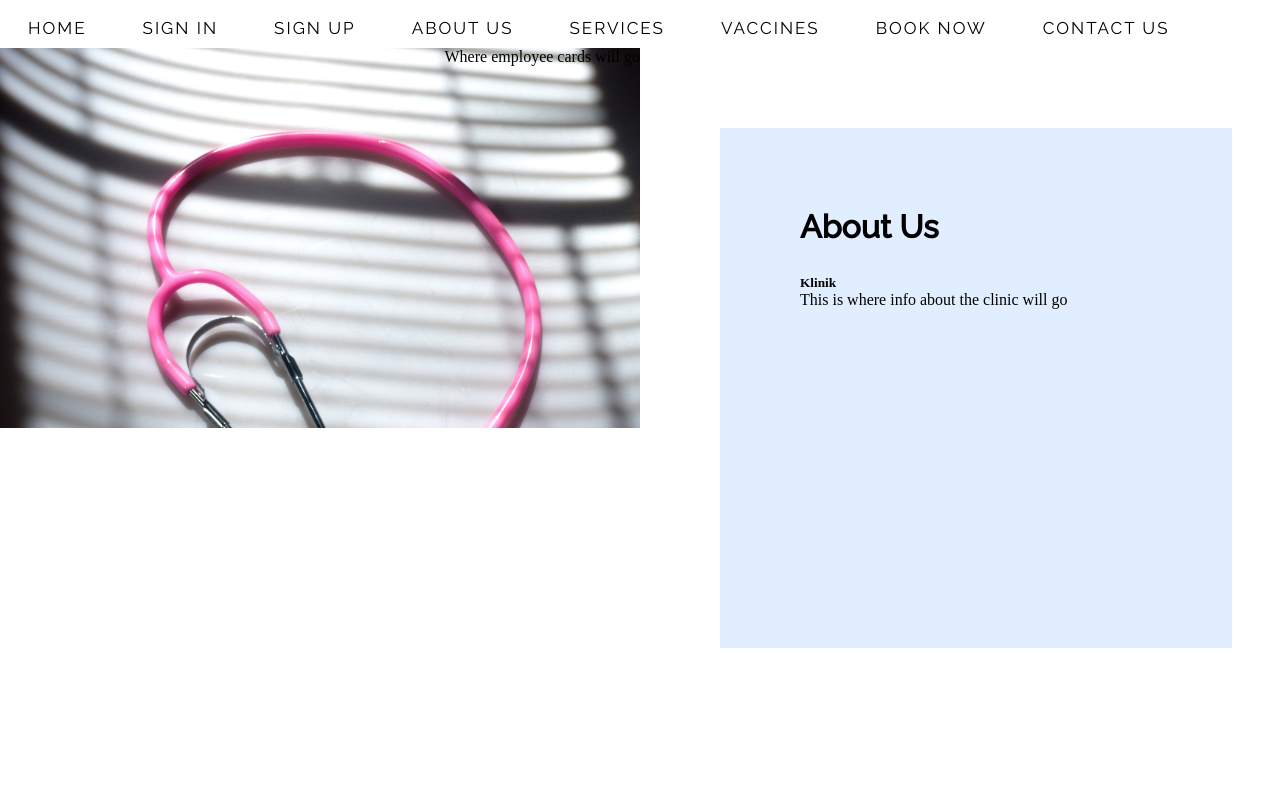
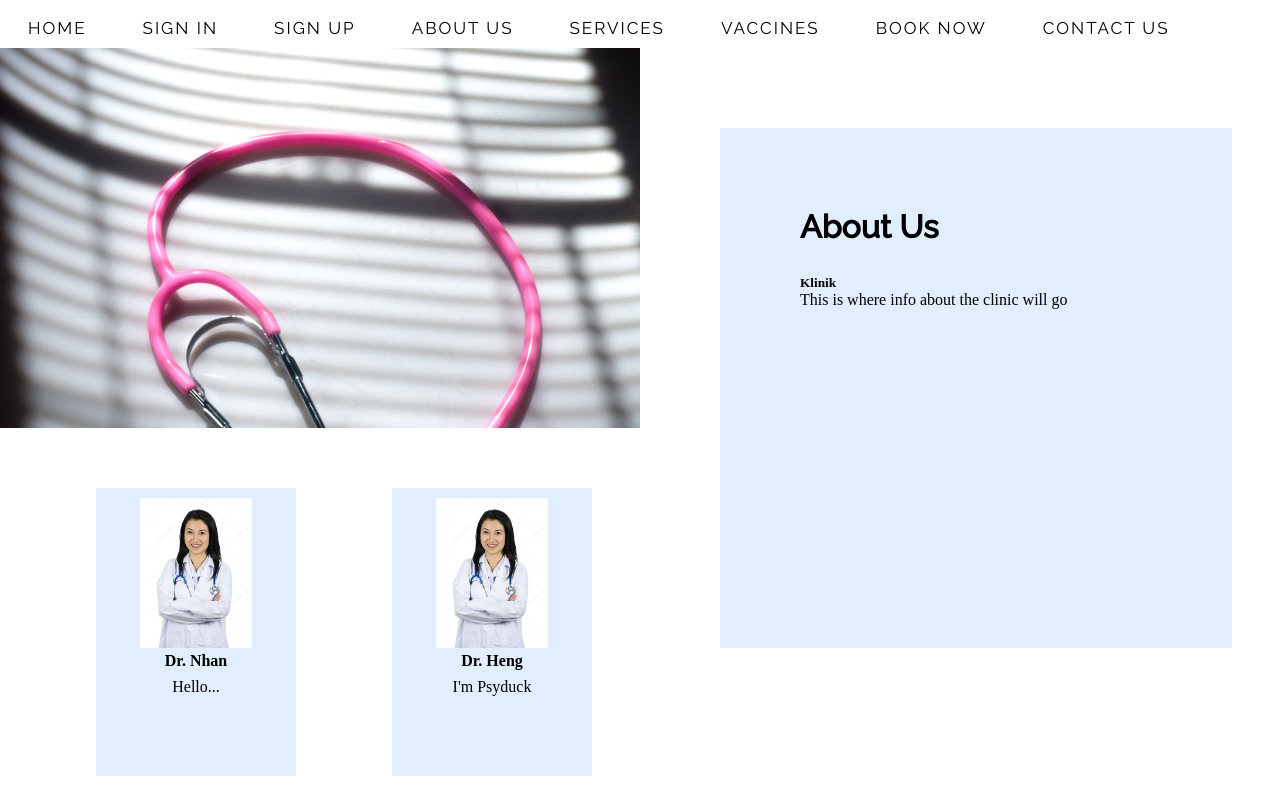
Before and after one commit to ChristopherDalziel/GP-Front, a React (Create React App) app: page /about in a window 1280 px wide. Built offline with nearby package versions, Linux system fonts and the light colour scheme.

Commit message:
Completed about page -If everyone else agree's of course, not sure it's 100% there yet

```diff
--- a/src/css/About.css
+++ b/src/css/About.css
@@ -17,11 +17,24 @@
   background-size: cover;
 }
 
-/* Playing with moving the text to the base of the screen */
-.imageAbout p {
-  height: 100%;
-  display: flex;
-  justify-content: flex-end;
+.employeeCard {
+  float: left;
+  text-align: center;
+  margin-top: 55vh;
+  margin-left: 7.5vw;
+  box-sizing: border-box;
+  height: 36vh;
+  width: 25vh;
+  background: #e1eeff;
+}
+
+.employeeCard img {
+  padding-top: 10px;
+  height: 150px;
+}
+
+.employeeAbout {
+  padding-top: 1vh;
 }
 
 .about .image img {
--- a/src/pages/about.js
+++ b/src/pages/about.js
@@ -2,6 +2,7 @@ import React from "react";
 import Nav from "../components/Nav";
 
 import "../css/About.css";
+import drPortrait from "../assets/dr.jpeg";
 
 class About extends React.Component {
   render() {
@@ -11,7 +12,16 @@ class About extends React.Component {
         <div className="about">
           <div className="container">
             <div className="imageAbout">
-              <p>Where employee cards will go</p>
+              <div className="employeeCard">
+                <img src={drPortrait} alt="of the Doctor" />
+                <h4>Dr. Nhan</h4>
+                <p className="employeeAbout"> Hello...</p>
+              </div>
+              <div className="employeeCard">
+                <img src={drPortrait} alt="of the Doctor" />
+                <h4>Dr. Heng</h4>
+                <p className="employeeAbout">I'm Psyduck</p>
+              </div>
             </div>
             <div className="content-about">
               <div>
```
Also changed, not shown: src/assets/dr.jpeg (added).
